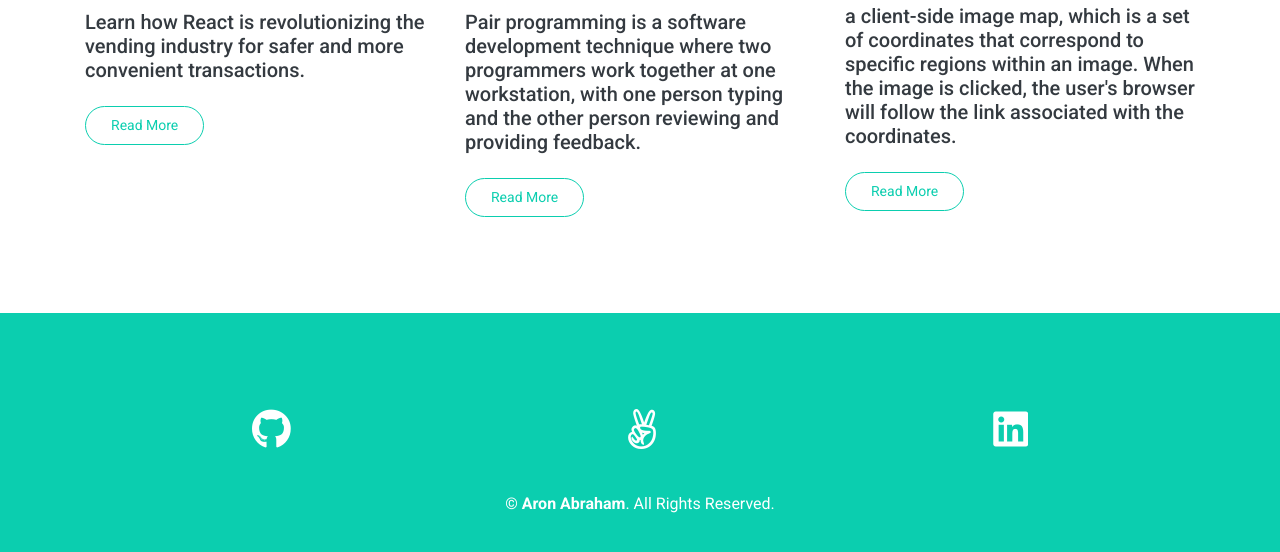
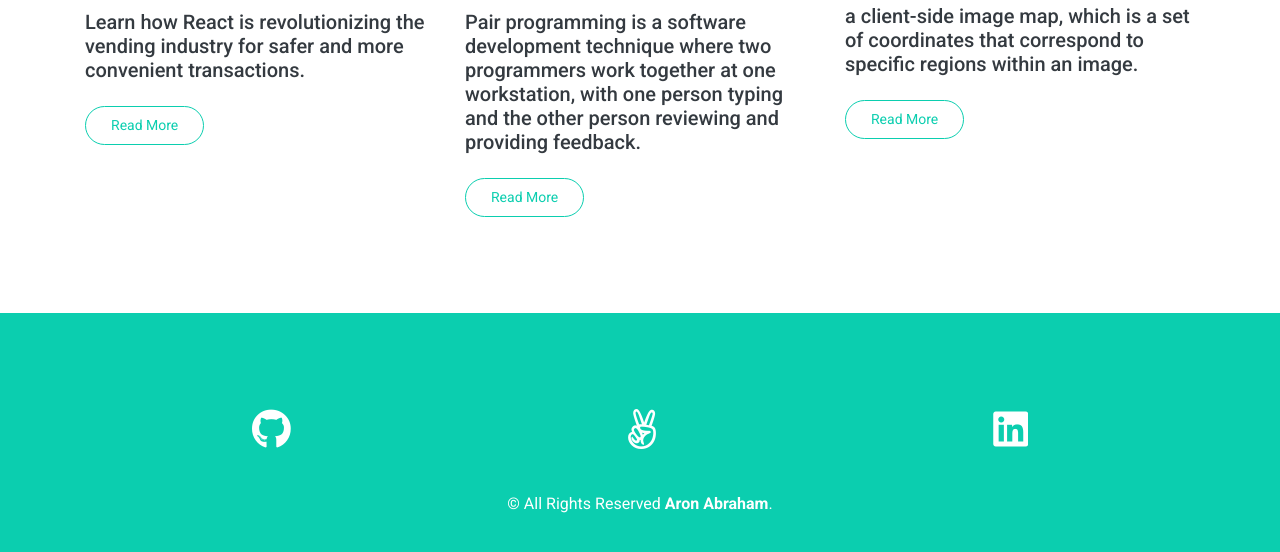
Before and after one commit to aron-net/portfolio-v2, a plain HTML site: page index.html in a window 1280 px wide. Shown: the part 4637-5189 px from the top of the page. Drawn offline with nearby package versions, Linux system fonts and the light colour scheme.

Commit message:
Fix thecopy rights

```diff
--- a/index.html
+++ b/index.html
@@ -411,7 +411,7 @@
                     <div class="position-relative mb-4">
                         <img class="img-fluid rounded w-100" src="img/blog-3.jpg" alt="">
                     </div>
-                    <h5 class="font-weight-medium mb-4">The <map> element in HTML is used to define a client-side image map, which is a set of coordinates that correspond to specific regions within an image. When the image is clicked, the user's browser will follow the link associated with the coordinates.</h5>
+                    <h5 class="font-weight-medium mb-4">The <map> element in HTML is used to define a client-side image map, which is a set of coordinates that correspond to specific regions within an image.</h5>
                     <a class="btn btn-sm btn-outline-primary py-2" href="https://medium.com/@aronmilahela/image-segmentation-f220beb6b079">Read More</a>
                 </div>
             </div>
@@ -427,7 +427,7 @@
                 <a href="https://angel.co/u/aron-abraham" alt="angllist-account"><h1><i class="text-white fab fa-angellist"></i></h1></a>
                 <a href="https://www.linkedin.com/in/aron-abraham/" alt="linkedin-account"><h1><i class="text-white fab fa-linkedin"></i></h1></a>
             </div>
-            <p class="m-0">&copy; <a class="text-white font-weight-bold" href="#">Aron Abraham</a>. All Rights Reserved.</p>
+            <p class="m-0">&copy; All Rights Reserved <a class="text-white font-weight-bold" href="#">Aron Abraham</a>.</p>
         </div>
     </div>
     <!-- Footer End -->
```
Also changed, not shown: 1 other file.
